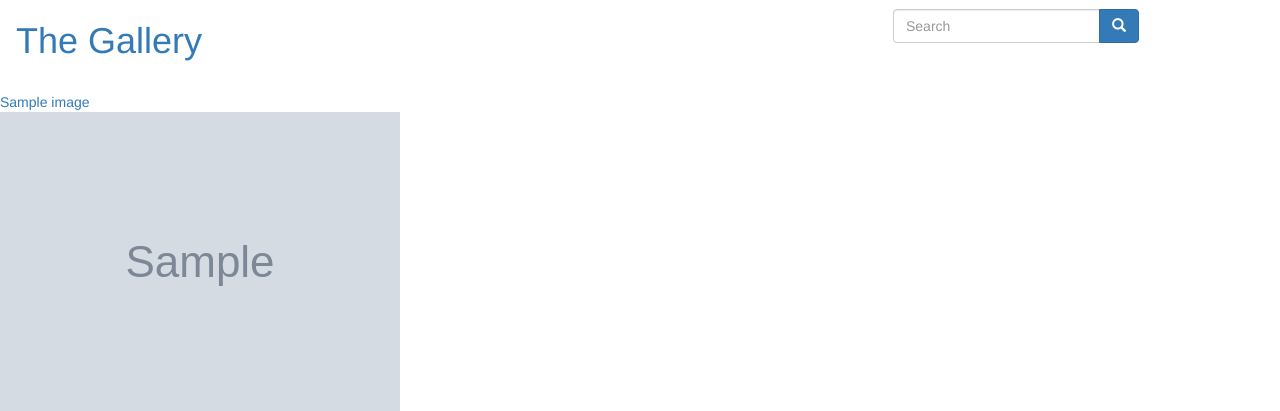
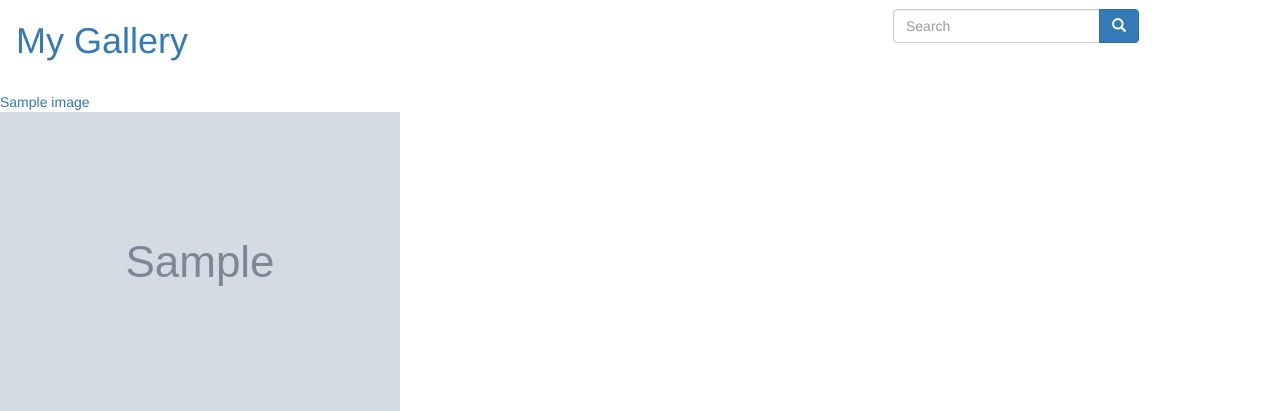
Before and after one commit to Juliet-jay/Dream-Gallery, a Django app: page / in a window 1280 px wide. Shown: the top 411 px of the page. Run offline with Django 3.2, Linux system fonts and the light colour scheme; tables that the repository leaves empty hold one stand-in row (values such as "Sample post"); grey boxes marked "Sample" are stand-in pictures; some libraries are stand-ins or nearby versions.

Commit message:
indented

```diff
--- a/pics/templates/navbar.html
+++ b/pics/templates/navbar.html
@@ -5,19 +5,9 @@
 <nav class="navbar">
     <div class="container-fluid">
       <div class="navbar-header">
-          <h1><a  href="{% url 'gallery' %}">The Gallery</a></h1>
+          <h1><a  href="{% url 'gallery' %}">My Gallery</a></h1>
       </div>
-      <!-- <li class="nav-item dropdown">
-        <a style="font-size: 17px" class="nav-link dropdown-toggle" id="navbarDropdownMenuLink-555" data-toggle="dropdown"
-          aria-haspopup="true" aria-expanded="false">Locations
-        </a>
-        <div class="dropdown-menu dropdown-secondary" aria-labelledby="navbarDropdownMenuLink-555">
-          {% for location in pics %}
-          <a style="font-size: 17px" class="dropdown-item" href="/location/{{location.id}}">{{location.name}}</a>
-          {% endfor %}
-        </div>
-      </li> -->
-      <!-- Adding a search form  -->
+
       <div class="col-sm-4 col-md-4 navbar-right">
 
         <form class="navbar-form" role="search" action="{% url 'search_results' %}">
```
